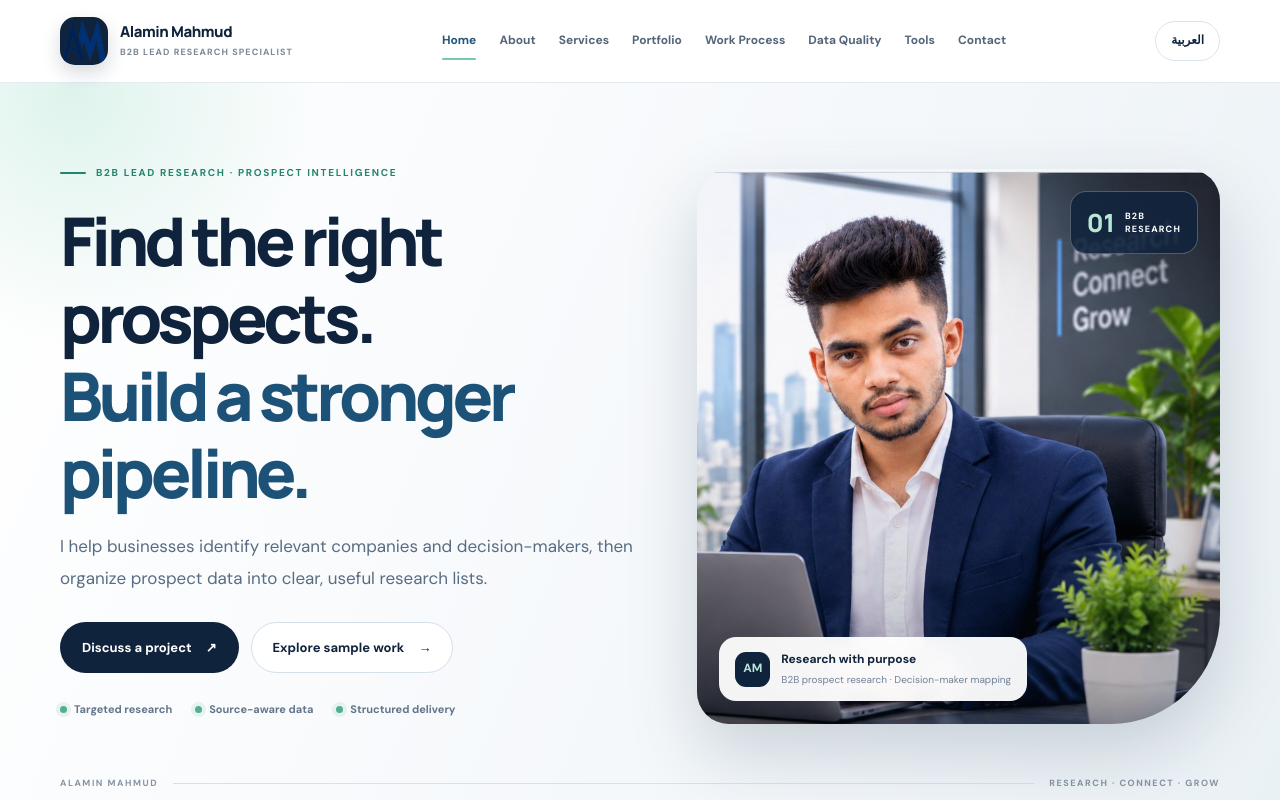
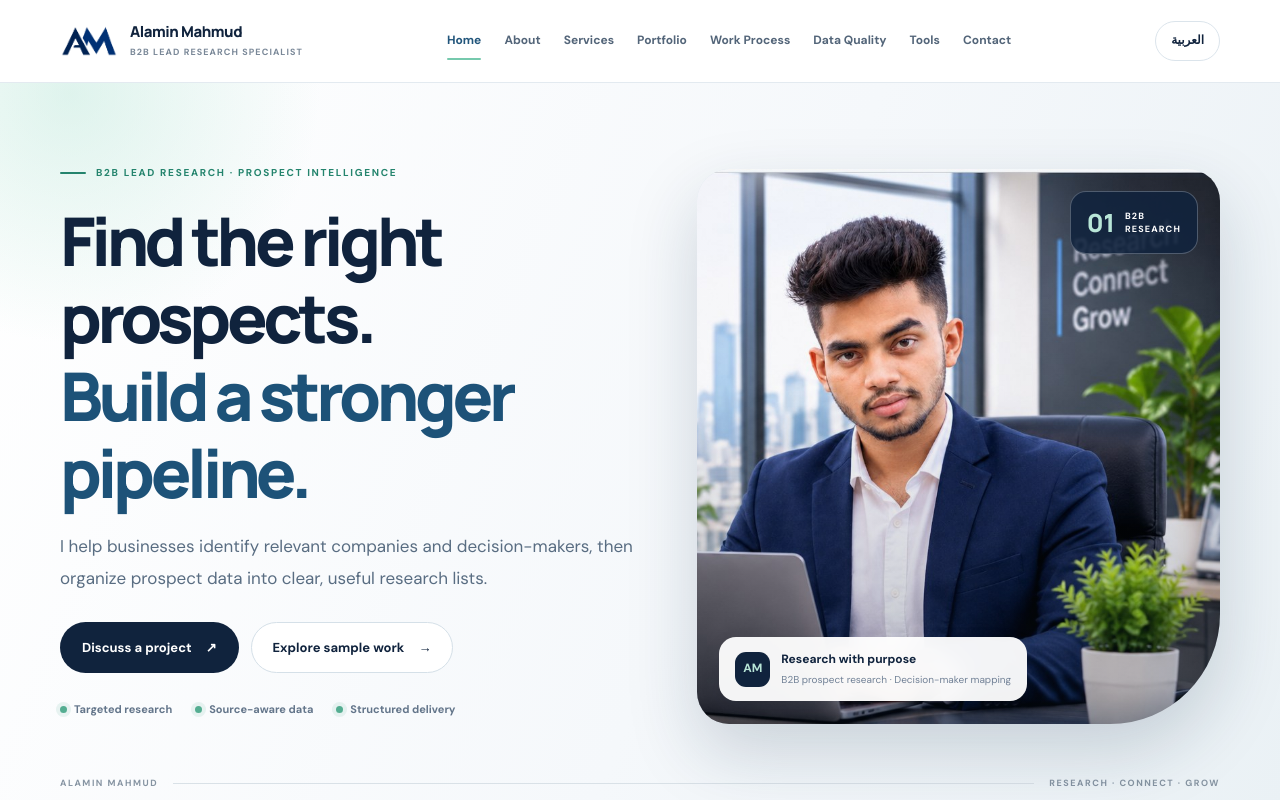
Before and after one commit to alaminmahamud831-dotcom/alamin-mahmud-portfolio, a plain HTML site: page index.html in a window 1280 px wide. Shown: the top 800 px of the page. Drawn offline with Linux system fonts and the light colour scheme.

Commit message:
Update brand-mark styles for improved layout

```diff
--- a/styles.css
+++ b/styles.css
@@ -21,7 +21,14 @@ body[dir="rtl"] h1,body[dir="rtl"] h2,body[dir="rtl"] h3{font-family:"Noto Sans
 .site-header{position:sticky;top:0;z-index:50;background:rgba(255,255,255,.92);backdrop-filter:blur(16px);border-bottom:1px solid rgba(224,232,239,.9)}
 .nav-shell{height:82px;display:flex;align-items:center;justify-content:space-between;gap:24px}
 .brand{display:flex;align-items:center;gap:12px;min-width:225px}
-.brand-mark{width:48px;height:48px;border-radius:15px;background:var(--navy);display:grid;place-items:center;color:var(--mint);font-family:"Manrope",sans-serif;font-weight:900;font-size:18px;letter-spacing:-.09em;box-shadow:0 8px 18px rgba(16,35,61,.17);flex:none}
+.brand-mark {
+    width: 58px;
+    height: 58px;
+    object-fit: contain;
+    background: transparent;
+    border: none;
+    padding: 0;
+}
 .brand-copy strong{display:block;color:var(--navy);font:800 15px/1.2 "Manrope",sans-serif;letter-spacing:-.03em}
 .brand-copy small{display:block;margin-top:4px;color:#7a8898;font-size:9px;font-weight:700;letter-spacing:.12em;text-transform:uppercase;white-space:nowrap}
 .main-nav{display:flex;align-items:center;gap:clamp(12px,1.8vw,24px)}
```
